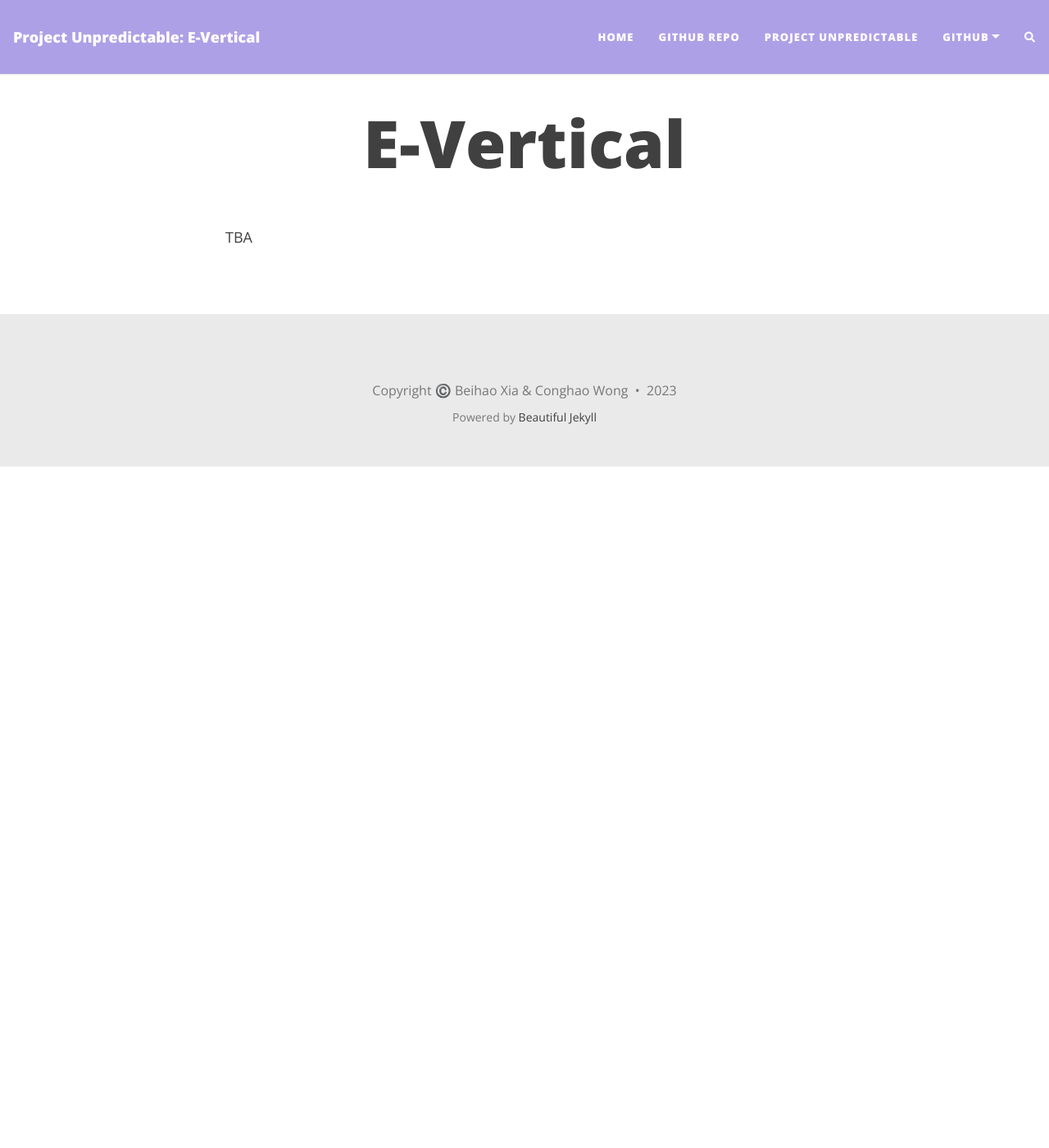
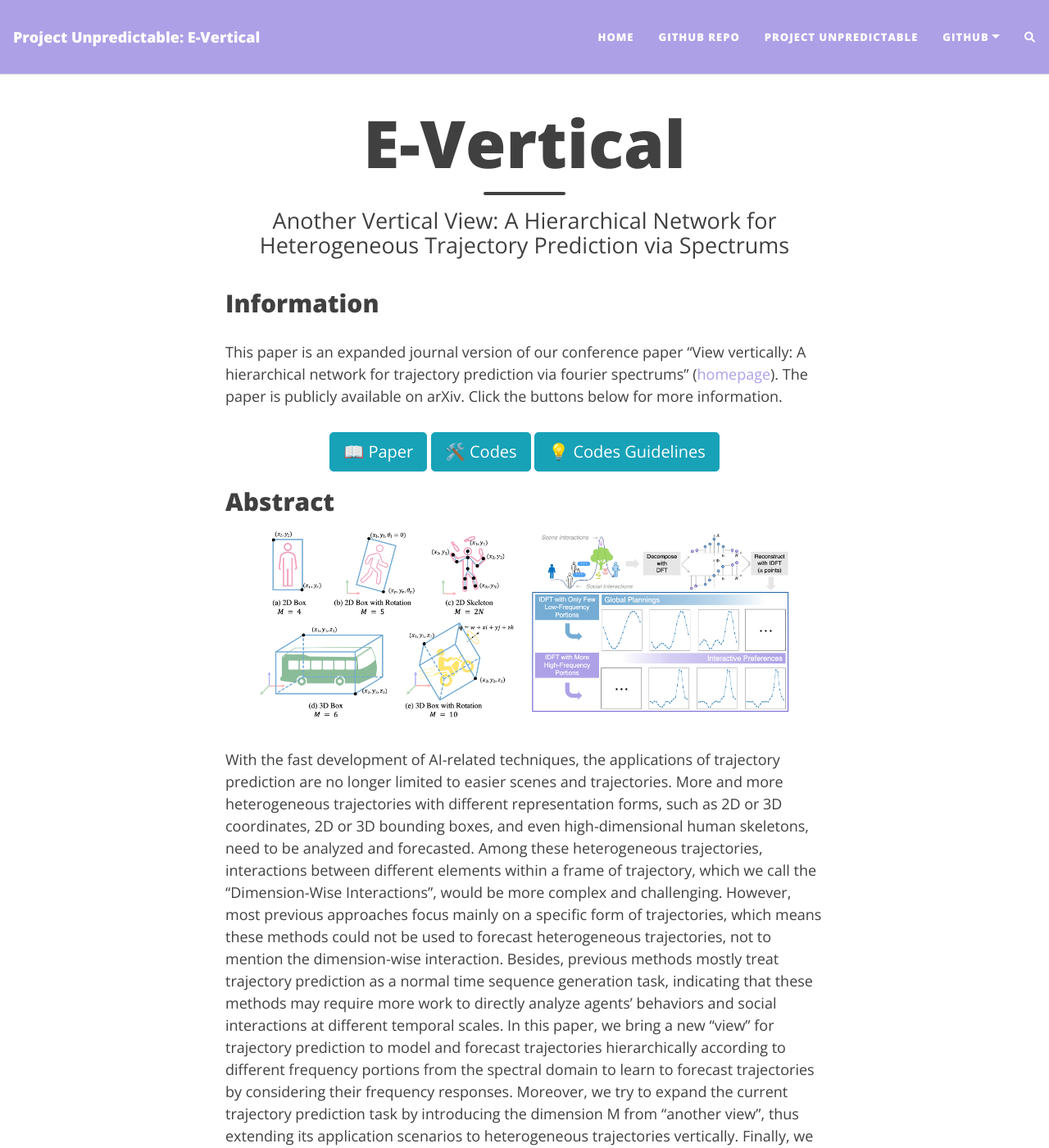
Before and after one commit to cocoon2wong/E-Vertical, a Jekyll site: the page built from index.md, in a window 1280 px wide and 1400 px high. Shown: the whole window at 82% size. Built offline with Jekyll 4.4.1, drawn with Linux system fonts in a browser that asks for light colours; nearby versions of some CDN libraries; comment, search, counter and statistics services are not loaded; some of the changed text lies outside the part shown.

Commit message:
add codes guidelines

````diff
--- a/index.md
+++ b/index.md
@@ -1,6 +1,7 @@
 ---
 layout: page
 title: E-Vertical
+subtitle: "Another Vertical View: A Hierarchical Network for Heterogeneous Trajectory Prediction via Spectrums"
 # cover-img: /assets/img/2022-03-03/cat.jpeg
 # tags: [guidelines]
 comments: true
@@ -17,4 +18,53 @@ comments: true
 
 <link rel="stylesheet" type="text/css" href="/assets/css/user.css">
 
-TBA
+## Information
+
+This paper is an expanded journal version of our conference paper "View vertically: A hierarchical network for trajectory prediction via fourier spectrums" ([homepage](https://cocoon2wong.github.io/2022-07-01-vertical/)).
+The paper is publicly available on arXiv.
+Click the buttons below for more information.
+
+<div style="text-align: center;">
+    <a class="btn btn-info btn-lg get-started-btn" href="https://arxiv.org/abs/2304.05106">📖 Paper</a>
+    <a class="btn btn-info btn-lg" href="https://github.com/cocoon2wong/E-Vertical">🛠️ Codes</a>
+    <a class="btn btn-info btn-lg" href="/E-Vertical/howToUse">💡 Codes Guidelines</a>
+</div>
+
+## Abstract
+
+<div style="text-align: center;">
+    <img style="width: 45%;" src="/assets/img/EV_fig1.png">
+    <img style="width: 45%;" src="/assets/img/EV_fig2.png">
+</div>
+
+With the fast development of AI-related techniques, the applications of trajectory prediction are no longer limited to easier scenes and trajectories.
+More and more heterogeneous trajectories with different representation forms, such as 2D or 3D coordinates, 2D or 3D bounding boxes, and even high-dimensional human skeletons, need to be analyzed and forecasted.
+Among these heterogeneous trajectories, interactions between different elements within a frame of trajectory, which we call the "Dimension-Wise Interactions", would be more complex and challenging.
+However, most previous approaches focus mainly on a specific form of trajectories, which means these methods could not be used to forecast heterogeneous trajectories, not to mention the dimension-wise interaction.
+Besides, previous methods mostly treat trajectory prediction as a normal time sequence generation task, indicating that these methods may require more work to directly analyze agents' behaviors and social interactions at different temporal scales.
+In this paper, we bring a new "view" for trajectory prediction to model and forecast trajectories hierarchically according to different frequency portions from the spectral domain to learn to forecast trajectories by considering their frequency responses.
+Moreover, we try to expand the current trajectory prediction task by introducing the dimension M from "another view", thus extending its application scenarios to heterogeneous trajectories vertically.
+Finally, we adopt the bilinear structure to fuse two factors, including the frequency response and the dimension-wise interaction, to forecast heterogeneous trajectories via spectrums hierarchically in a generic way.
+Experiments show that the proposed model outperforms most state-of-the-art methods on ETH-UCY benchmark, Stanford Drone Dataset and nuScenes with heterogeneous trajectories, including 2D coordinates, 2D and 3D bounding boxes.
+
+## Citation
+
+If you find this work useful, it would be grateful to cite our paper!
+
+```bib
+@article{wong2023vertical,
+    author={Conghao Wong and Beihao Xia and Qinmu Peng and Xinge You},
+    journal = {arXiv preprint arXiv:2304.05106},
+    title={Another Vertical View: A Hierarchical Network for Heterogeneous Trajectory Prediction via Spectrums},
+    year={2023},
+}
+```
+
+## Thanks
+
+All contributors of the repository [Vertical](https://github.com/cocoon2wong/Vertical).
+
+## Contact us
+
+Conghao Wong ([@cocoon2wong](https://github.com/cocoon2wong)): conghaowong@icloud.com
+Beihao Xia ([@NorthOcean](https://github.com/NorthOcean)): xbh_hust@hust.edu.cn
````
Also changed, not shown: other parts of index.md (+1 -1 lines), howToUse.md (added, +332 -0 lines), assets/img/2022-03-03/cat.jpeg (deleted), assets/img/2022-06-30/main.png (deleted), assets/img/2022-07-01/vmethod.png (deleted), assets/img/EV_fig1.png (added), assets/img/EV_fig2.png (added), assets/img/hello_world.jpeg (deleted), assets/img/install-steps.gif (deleted), assets/img/pic_main.png (deleted), assets/img/team/beihaoxia.png (deleted), assets/img/team/conghaowong.png (deleted), assets/img/thumb.png (deleted).
